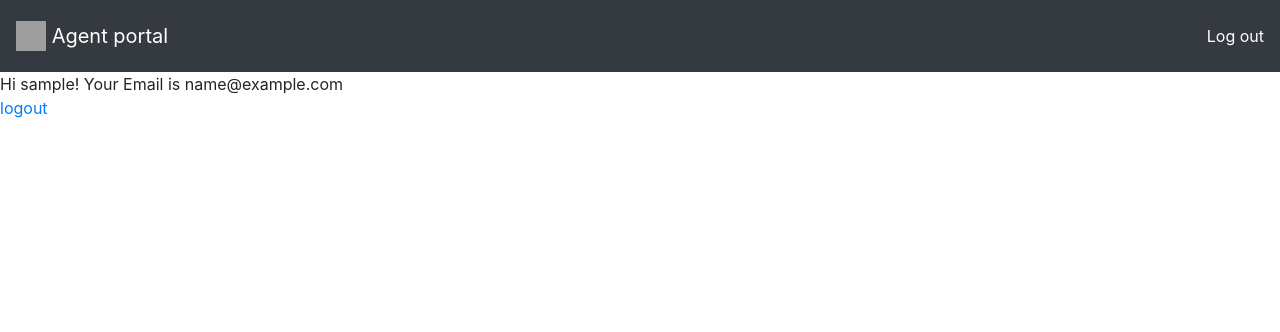
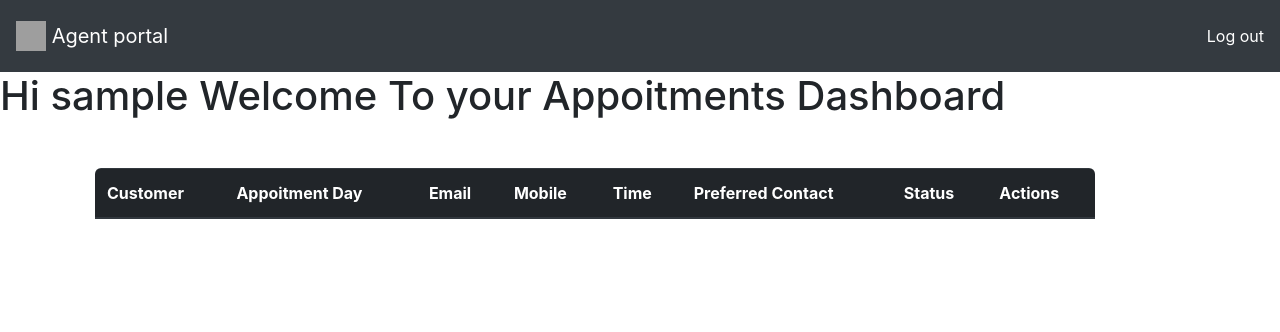
Before and after one commit to Suhail270/Appointment-Scheduling, a Django app: page / in a window 1280 px wide. Shown: the top 332 px of the page. Run offline with Django 4.2, Linux system fonts and the light colour scheme; the visitor is signed in with stand-in values (Sample User, id 1); data that the repository does not hold is empty; some libraries are stand-ins or nearby versions; grey boxes are pictures that could not be loaded.

Commit message:
Update dashboard.html

```diff
--- a/aptBooking/templates/dashboard.html
+++ b/aptBooking/templates/dashboard.html
@@ -5,11 +5,69 @@
 {% block content %}
     {%comment%} Checks if use is logged in  {%endcomment%}
     {% if user.is_authenticated %}
-      Hi {{ user.username }}!
-      Your Email is {{ user.email }}
-      <p><a href="{% url 'logout' %}">logout</a></p>
+      <style>
+       .tbl-container {
+        width: 1000px;
+        margin-top: 10px;
+        margin-left: 10px;
+      }
+      .bdr {
+        border-radius: 6px;
+        overflow: hidden;
+      }
+      .bt1 {
+        margin-top: 10px;
+      }
+      </style>
+      <h1>
+        Hi {{ user.username }} Welcome To your Appoitments Dashboard
+      </h1>
+      <div class="container my-5">
+      <div class="tbl-container bdr">
+        <table class="table table-striped  ">
+          <thead class="thead-dark">
+            <tr>
+                <th scope="col">Customer</th>
+                <th scope="col">Appoitment Day</th>
+                <th scope="col">Email</th>
+                <th scope="col">Mobile</th>
+                <th scope="col">Time</th>
+                <th scope="col">Preferred Contact</th>
+                <th scope="col">Status</th>
+                <th scope="col">Actions</th>
+            </tr>
+          </thead>
+          <tbody>
+          </tbody>
+        </table>
+      </div>
+    </div>
     {% else %}
       <p>You are not logged in</p>
       <a href="{% url 'login' %}">login</a>
     {% endif %}
+    <script>
+      fetch('http://127.0.0.1:8000/appointment')
+        .then(res => {
+          return res.json();
+        })
+        .then(data =>{
+          data.forEach(appoitment=> {
+            console.log(data)
+            const markup = `<tr>
+
+                            <td>${appoitment.customer}</td>
+                            <td>${appoitment.day}</td>
+                            <td>${appoitment.email}</td>
+                            <td>${appoitment.mobile}</td>
+                            <td>${appoitment.time}</td>
+                            <td>${appoitment.preferred_contact_method}</td>
+                            <td>${appoitment.status}</td>
+                            <td><button type="submit" class="btn btn-primary">Appoitment Complete</button> <button  type="submit" class="btn btn-danger bt1" style="height:40px;width:185px" >Cancel Appoitment </button></td>
+                            </tr>`
+            document.querySelector('tbody').insertAdjacentHTML('beforeend',markup)
+          });
+        })
+        .catch(error => console.log(error));
+    </script>
 {% endblock %}
```
